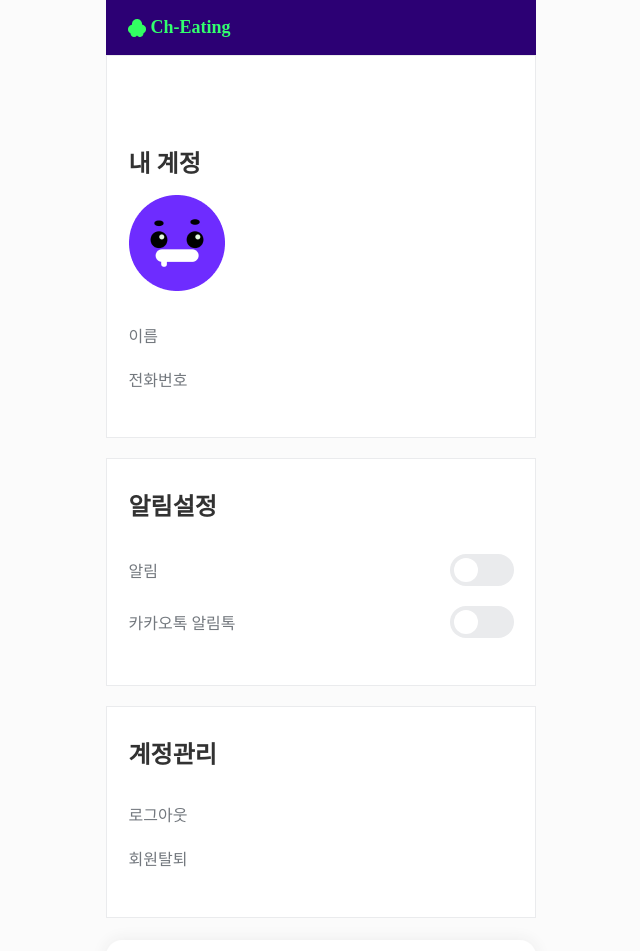
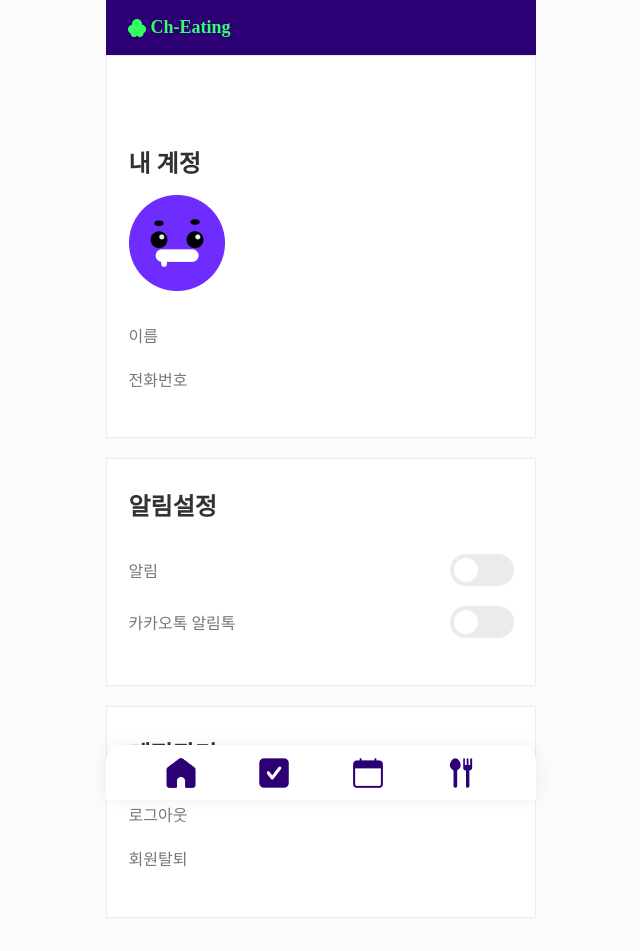
Before and after one commit to 12-hsu-likelion/Ch-Eating-FE, a React (Vite) app: page /mypage in a window 1280 px wide. Shown: the top 951 px of the page, without its empty margins (319-959 px from the left). Built offline with nearby package versions, Linux system fonts and the light colour scheme; no server answers; a web font is replaced by a local one.

Commit message:
🚑 footer_fixed

```diff
--- a/src/components/Footer/Footer.jsx
+++ b/src/components/Footer/Footer.jsx
@@ -6,16 +6,25 @@ import Footer_test from "../../assets/images/footer_test.png";
 import Footer_meal from "../../assets/images/footer_meal.png";
 
 const FooterContainer = styled.div`
-    width: 100%;
+    width: 430px;
     height: 5.5rem;
     background-color: white;
+    border: none;
+    border-radius: 1.6rem 1.6rem 0 0;
+    box-shadow: 0 0 1.6rem 0 rgba(50, 50, 50, 0.08);
+    position: fixed;
+    bottom: 0;
+    left: 50%;
+    transform: translateX(-50%);
+    z-index: 9999;
     display: flex;
     justify-content: center;
     align-items: center;
-    border: none;
-    border-radius: 1.6rem 1.6rem 0 0;
-    box-shadow: 0 0 1.6rem 0 rgba(50, 50, 50, 0.08);
-`
+
+    @media screen and (max-width: 429px) {
+        width: 100%;
+    }
+`;
 
 const IconContainer = styled.div`
     width: 72%;
@@ -49,6 +58,7 @@ const Footer = () => {
     };
 
     return (
+        <div className="pageContainer">
             <FooterContainer>
                 <IconContainer>
                     <IconImg src={Footer_home} alt="home" onClick={handleHomeButtonClick} />
@@ -57,6 +67,7 @@ const Footer = () => {
                     <IconImg src={Footer_meal} alt="meal" onClick={handleMealButtonClick} />
                 </IconContainer>
             </FooterContainer>
+        </div>
     )
 }
 
--- a/src/components/Home/Meal/Meal.jsx
+++ b/src/components/Home/Meal/Meal.jsx
@@ -9,7 +9,6 @@ const MealContainer = styled.div`
     width: 100%;
     padding: 2.1rem 0;
     margin-top: 2rem;
-    margin-bottom: 4.6rem;
     border: 0.05rem solid ${colors.gray2};
     display: flex;
     flex-direction: column;
--- a/src/pages/Home/Home.jsx
+++ b/src/pages/Home/Home.jsx
@@ -5,7 +5,7 @@ import Meal from "../../components/Home/Meal/Meal";
 
 const Home = () => {
     return (
-        <div className="pageContainer">
+        <div className="pageContainer" style={{marginBottom: "10.1rem"}}>
             <Banner />
             <Calender />
             <Time />
--- a/src/pages/Mypage/Mypage.jsx
+++ b/src/pages/Mypage/Mypage.jsx
@@ -42,7 +42,7 @@ const Mypage = () => {
     }
 
     return (
-        <div className="pageContainer" style={{display: "flex", justifyContent: "center", flexDirection: "column", position: "relative"}}>
+        <div className="pageContainer" style={{display: "flex", alignItems: "center", flexDirection: "column", position: "relative"}}>
             <MypageContainer style={{padding: "8.8rem 5% 4.6rem 5%"}}>
                 <UserProfile />
             </MypageContainer>
@@ -51,7 +51,7 @@ const Mypage = () => {
                 <Notice />
             </MypageContainer>
 
-            <MypageContainer style={{padding: "2.8rem 5% 4.7rem 5%", margin: "2rem 0 2.2rem 0"}}>
+            <MypageContainer style={{padding: "2.8rem 5% 4.7rem 5%", marginTop: "2rem", marginBottom: "7.7rem"}}>
                 <Account onLogoutClick={handleLogoutClick} onDeleteClick={handleDeleteClick} />
             </MypageContainer>
 
--- a/src/pages/Test/TestMain.jsx
+++ b/src/pages/Test/TestMain.jsx
@@ -10,7 +10,6 @@ const TestContainer = styled.div`
     width: 100%;
     display: flex;
     flex-direction: column;
-    justify-content: center;
     align-items: center;
 `;
 
@@ -46,7 +45,7 @@ const TestButton = styled.button`
     text-align: center;
     justify-content: center;
     align-items: center;
-    margin: 1.6rem 0 7.5rem 0;
+    margin: 1.6rem 0 13rem 0;
     cursor: pointer;
 `
 
--- a/src/styles/globalStyles.js
+++ b/src/styles/globalStyles.js
@@ -109,7 +109,7 @@ const GlobalStyle = createGlobalStyle`
 
     @media screen and (max-width: 375px) {
         html {
-             font-size: 40%;
+                font-size: 40%;
         }
     }
 
```
Lines whose indentation alone changed are shown as unchanged.
